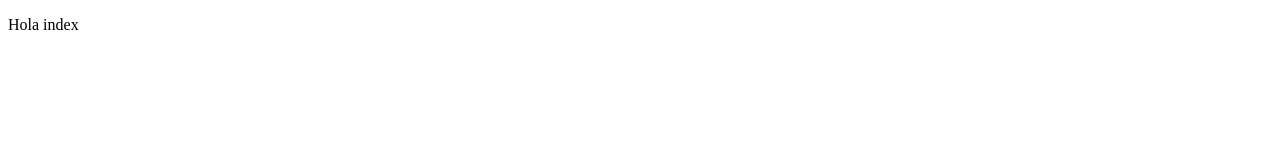
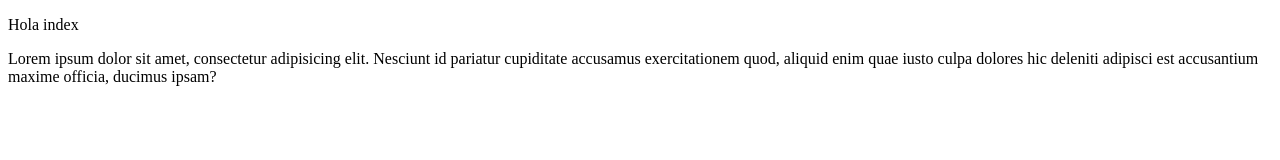
Before and after one commit to wil94/PruebaGit, a plain HTML site: page index.html in a window 1280 px wide. Drawn offline with Linux system fonts and the light colour scheme.

Commit message:
Adicion de lorem

```diff
--- a/index.html
+++ b/index.html
@@ -8,6 +8,12 @@
 <body>
 	<div>
 		<p>Hola index</p>
+
+		<p>Lorem ipsum dolor sit amet, consectetur adipisicing elit.
+			Nesciunt id pariatur cupiditate accusamus exercitationem quod,
+			aliquid enim quae iusto culpa dolores hic deleniti adipisci
+			est accusantium maxime officia, ducimus ipsam?
+		</p>
 	</div>
 </body>
 </html>
```
